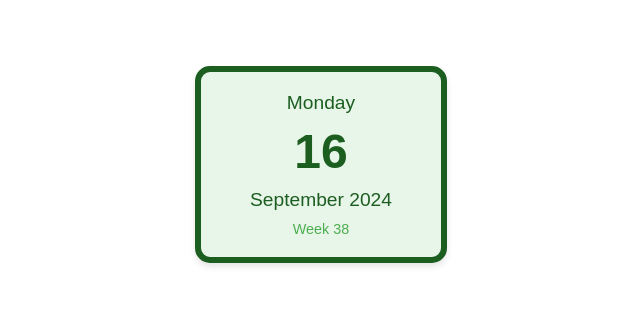
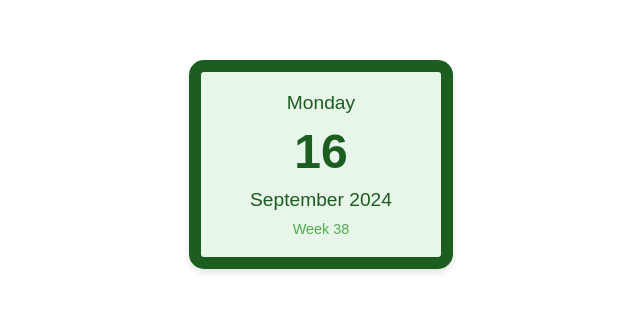
Before and after one commit to DominikaDomka/daily-widget, a plain HTML site: page daily-widget.html in a window 1280 px wide. Shown: the part 236-548 px from the top of the page, without its empty margins (319-959 px from the left). Drawn offline with Linux system fonts and the light colour scheme.

Commit message:
Update daily-widget.html

```diff
--- a/daily-widget.html
+++ b/daily-widget.html
@@ -22,7 +22,7 @@
             text-align: center;
             box-shadow: 0 4px 6px rgba(0, 0, 0, 0.1);
             width: 200px;
-            border: 6px solid #1b5e20;
+            border: 12px solid #1b5e20;
         }
         .day {
             font-size: 1.2em;
```
